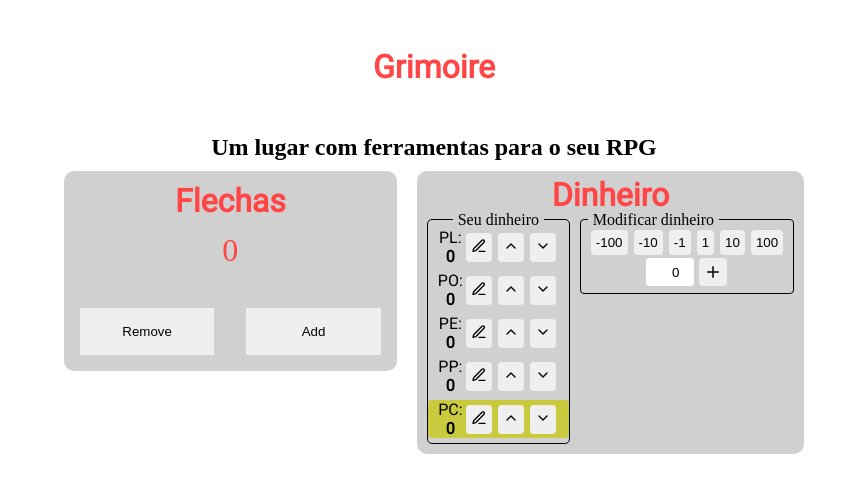
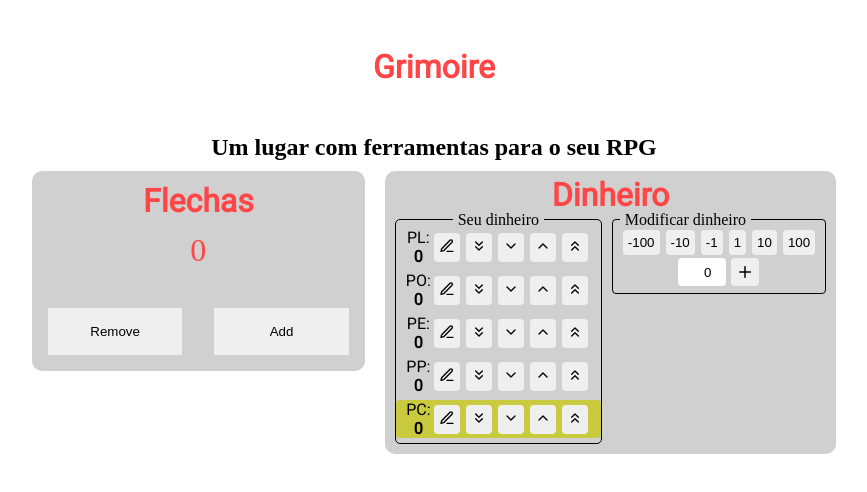
Before and after one commit to VitorSoaresSilva/grimoire, a Next.js app: page / in a window 1280 px wide. Shown: the top 492 px of the page, without its empty margins (206-1073 px from the left). Built offline with nearby package versions, Linux system fonts and the light colour scheme.

Commit message:
Convert Money Maximum Up/Down

```diff
--- a/src/components/MoneyCount.tsx
+++ b/src/components/MoneyCount.tsx
@@ -1,9 +1,8 @@
 import { Container } from "@/styles/components/MoneyCount";
 import { useState } from "react"
-import {FiEdit3, FiPlus,FiChevronDown,FiChevronUp} from 'react-icons/fi';
+import {FiEdit3, FiPlus,FiChevronDown,FiChevronUp,FiChevronsDown,FiChevronsUp} from 'react-icons/fi';
 
 export default function MoneyCount(){
-    // const [money,setMoney] = useState({ pl:0, po:0, pe:0, pp:0,pc:0});
     const [money,setMoney] = useState([
         {name: 'PC',value: 0},
         {name: 'PP',value: 0},
@@ -13,20 +12,9 @@ export default function MoneyCount(){
     ]);
     const [curCoin, setCurCoin] = useState(0);
     const [inputValue,setInputValue] = useState(0)
-
     const buttonsToChangeValue = [-100,-10,-1,1,10,100];
-
     const conversion = [1,10,50,100,1000];
 
-    // const conversion = []
-    /**
-     * Name
-     * value
-     * index - tabela de conversao
-     */
-
-    //pc pp  pe   po    pl
-    //1 1/10 1/50 1/100 1/1.000
     function handleChangeCount(value){
         let state = money;
         let newValue = (state[curCoin].value + Number(value));
@@ -39,22 +27,26 @@ export default function MoneyCount(){
     function handleChange(event) {
         setInputValue(event.target.value);
     }
-    function tryConvertToUp(index){
-        // receber uma variavel para converter para baixo ou para cima
-        if(index == (money.length - 1)){
-            console.log('cannot convert max');
+    function convertUp(index,convertMaximum = 0){
+        if(index == (money.length - 1) || (money[index].value - conversion[index + 1]) < 0){
             return;
         }
-        if(Math.floor(money[index].value / conversion[index + 1]) > 0){
-            let state = money;
-            state[index].value -= conversion[index + 1];
-            state[index + 1].value += 1;
-            setMoney([...state]);
-        }else{
-            console.log('Cannot convert')
+        let state = money;
+        let amount = convertMaximum ? Math.floor(money[index].value / conversion[index + 1]) : 1;
+        state[index].value -= amount * conversion[index + 1];
+        state[index + 1].value +=  amount;
+        setMoney([...state]);
+    }
+    function convertDown(index, convertMaximum = 0){
+        if(index == 0 || money[index].value <= 0){
+            return;
         }
+        let state = money;
+        let amount = convertMaximum ? state[index].value : 1;
+        state[index].value -= amount;
+        state[index -1].value += amount * conversion[index];
+        setMoney([...state]);
     }
-
 
     return(
         <Container>
@@ -69,8 +61,10 @@ export default function MoneyCount(){
                             <div className={`card  ${curCoin === index ? 'coinSelected' : ''} `} key={coin.name}>
                                 <p>{coin.name}: <strong>{coin.value}</strong></p>
                                 <button type="button" onClick={()=>setCurCoin(index)}><FiEdit3 size="16"/></button>
-                                <button type="button" onClick={()=>tryConvertToUp(index)}><FiChevronUp size="16"/></button>
-                                <button type="button" onClick={()=>tryConvertToUp(index)}><FiChevronDown size="16"/></button>
+                                <button type="button" onClick={()=>convertDown(index,1)}><FiChevronsDown size="16"/></button>
+                                <button type="button" onClick={()=>convertDown(index)}><FiChevronDown size="16"/></button>
+                                <button type="button" onClick={()=>convertUp(index)}><FiChevronUp size="16"/></button>
+                                <button type="button" onClick={()=>convertUp(index,1)}><FiChevronsUp size="16"/></button>
                             </div>
                             )
                         })}
```
